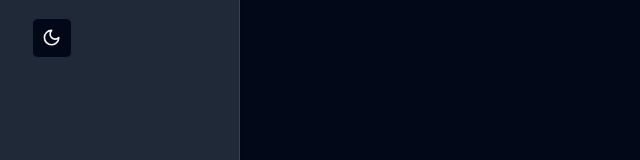
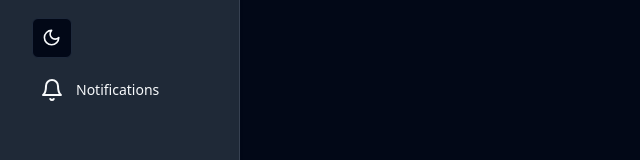
Before and after one commit to wongchs/brainrot-frontend, a React (Vite) app: page / in a window 1280 px wide. Shown: the part 210-370 px from the top of the page, without its empty margins (0-640 px from the left). Built offline with nearby package versions, Linux system fonts and the light colour scheme; no server answers; sample sign-in values are in the browser's storage.

Commit message:
update: trying out sockets

```diff
--- a/package.json
+++ b/package.json
@@ -22,6 +22,7 @@
     "react": "^18.2.0",
     "react-dom": "^18.2.0",
     "react-router-dom": "^6.21.3",
+    "socket.io-client": "^4.7.4",
     "tailwind-merge": "^2.2.0",
     "tailwindcss-animate": "^1.0.7"
   },
--- a/src/App.tsx
+++ b/src/App.tsx
@@ -21,6 +21,7 @@ import { ModeToggle } from "./components/mode-toggle";
 import Register from "./components/Register";
 import userService from "./services/userService";
 import EditProfile from "./components/EditProfile";
+import { io } from "socket.io-client";
 
 function App() {
   const [posts, setPosts] = useState<PostInterface[]>([]);
@@ -51,6 +52,23 @@ function App() {
       postService.setToken(user.token);
       userService.setToken(user.token);
     }
+  }, [user]);
+
+  useEffect(() => {
+    const socket = io("http://localhost:3001/");
+    console.log(socket)
+    if (user) {
+      socket.emit("join", user.id);
+    }
+    socket.on("notification", (notification) => {
+      console.log(notification);
+    });
+    return () => {
+      if (user) {
+        socket.emit("leave", user.id);
+      }
+      socket.off("notification");
+    };
   }, [user]);
 
   const handleLogout = async () => {
--- a/src/components/Sidebar.tsx
+++ b/src/components/Sidebar.tsx
@@ -1,4 +1,4 @@
-import { Home, Search, User, LogOut } from "lucide-react";
+import { Home, Search, User, LogOut, Bell } from "lucide-react";
 import { ModeToggle } from "./mode-toggle";
 import { Input } from "./ui/input";
 import { Link } from "react-router-dom";
@@ -49,9 +49,16 @@ const Sidebar = ({ user, handleLogout }: props) => {
                 <span>Profile</span>
               </Link>
             </li>
+
             <li className="rounded-sm">
               <div className="flex items-center py-2 space-x-3 rounded-md">
                 <ModeToggle />
+              </div>
+            </li>
+            <li className="rounded-sm">
+              <div className="flex items-center p-2 space-x-3 rounded-md">
+                <Bell />
+                <span>Notifications</span>
               </div>
             </li>
           </ul>
```
Also changed, not shown: 1 other file (tests, documents, lock files or other folders).
